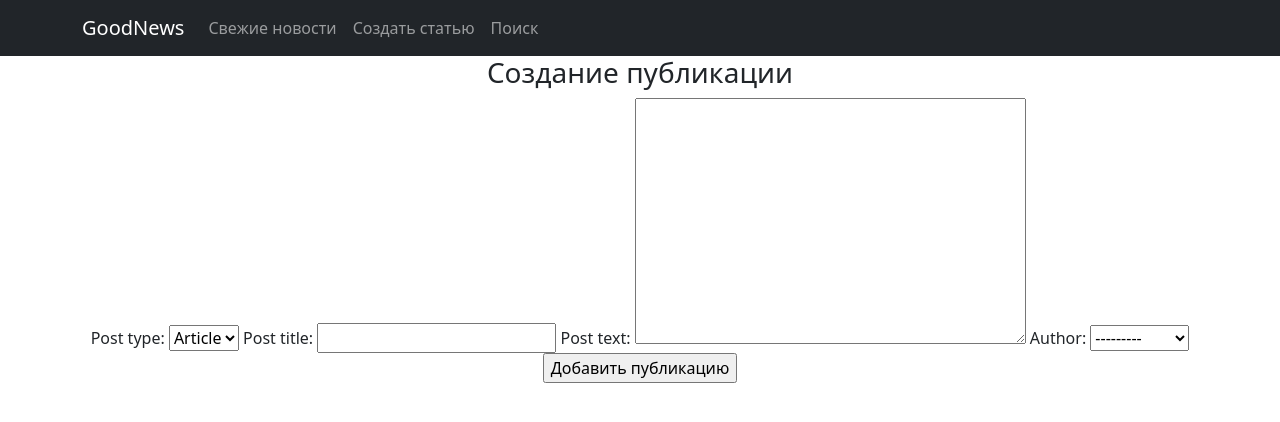
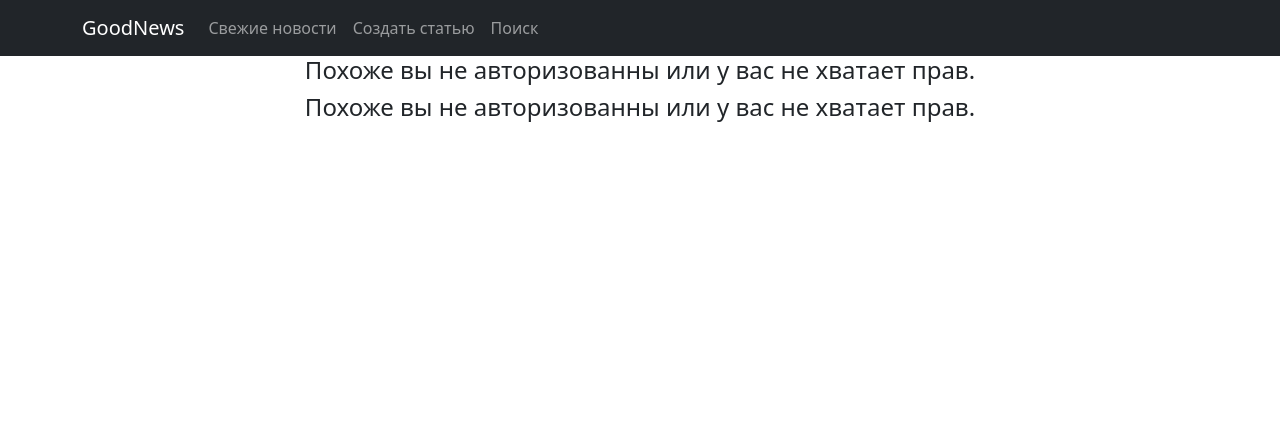
Before and after one commit to XanderMoroz/Homework_8.6.2-HW-03, a Django app: page /news/add in a window 1280 px wide. Shown: the top 422 px of the page. Run offline with Django 4.2, Linux system fonts and the light colour scheme; data comes from the database, SQL or seed files in the repository; both versions use the stored data as it was after the commit; parts of the project's set-up code (start-up, migrations or seed data) failed here and were passed over; some libraries are stand-ins or nearby versions.

Commit message:
Groups: "common", "authors" added

```diff
--- a/GoodNews/news/views.py
+++ b/GoodNews/news/views.py
@@ -1,9 +1,9 @@
 from datetime import datetime
 
-from django.contrib.auth.mixins import LoginRequiredMixin
+from django.contrib.auth.mixins import LoginRequiredMixin, PermissionRequiredMixin
 from django.shortcuts import render
 from django.views.generic import ListView, DetailView, CreateView, UpdateView, DeleteView
-
+from django.views.generic.edit import CreateView
 from .forms import PostForm
 from .models import Post, Category  # импорт нашей модели
 from .filters import PostFilter  # импорт нашего фильтра
@@ -36,8 +36,8 @@ class PostList(ListView):
         context['time_now'] = datetime.utcnow()
         # вписываем наш фильтр (PostFilter) в контекст
         context['filter'] = PostFilter(self.request.GET, queryset=self.get_queryset())
-        #context['categories'] = Category.objects.all()
-        #context['form'] = PostForm()
+        # context['categories'] = Category.objects.all()
+        # context['form'] = PostForm()
         return context
 
     def get_queryset(self):
@@ -45,39 +45,16 @@ class PostList(ListView):
         return PostFilter(self.request.GET, queryset=queryset).qs
 
     def post(self, request, *args, **kwargs):
-        form = self.form_class(request.POST)  # создаём новую форму, забиваем в неё данные из POST-запроса
+        form = self.form_class(request.POST)  # создаём новую форму, вносим в неё данные из POST-запроса
 
-        if form.is_valid():  # если пользователь ввёл всё правильно и нигде не ошибся, то сохраняем новый товар
+        if form.is_valid():  # если пользователь ввёл всё правильно и нигде не ошибся, то сохраняем новeую статью
             form.save()
 
         return super().get(request, *args, **kwargs)
 
-# дженерик для создания объекта
-class PostCreateView(CreateView):
-    template_name = 'news/add.html'
-    form_class = PostForm
 
-# дженерик для редактирования объекта
 
-class PostUpdateView(UpdateView, LoginRequiredMixin):
-    template_name = 'news/add.html'
-    form_class = PostForm
 
-    #
-    def get_object(self, **kwargs):
-        """
-        метод get_object мы используем вместо queryset, чтобы получить информацию об объекте, который мы собираемся редактировать
-        :param kwargs:
-        :return:
-        """
-        id = self.kwargs.get('pk')
-        return Post.objects.get(pk=id)
-
-# дженерик для удаления товара
-class PostDeleteView(DeleteView):
-    template_name = 'news/delete.html'
-    queryset = Post.objects.all()
-    success_url = '/news/'
 
 class Search(ListView):
     # Указываем модель, объекты которой мы будем выводить
@@ -111,7 +88,6 @@ class Search(ListView):
         return PostFilter(self.request.GET, queryset=queryset).qs
 
 
-
 class PostDetail(DetailView):
     # Модель всё та же, но мы хотим получать информацию по отдельной публикации
     model = Post
@@ -120,4 +96,35 @@ class PostDetail(DetailView):
     # Название объекта, в котором будет выбранная пользователем публикация
     context_object_name = 'post_detail'
 
-# Create your views here.
+
+# дженерик для создания объекта
+class PostCreateView(CreateView,LoginRequiredMixin, PermissionRequiredMixin):
+    permission_required = ('news.add_post',)
+    template_name = 'news/add.html'
+    form_class = PostForm
+
+
+
+# дженерик для редактирования объекта
+
+class PostUpdateView(UpdateView, LoginRequiredMixin, PermissionRequiredMixin):
+    permission_required = ('news.change_post',)
+    template_name = 'news/add.html'
+    form_class = PostForm
+
+
+    def get_object(self, **kwargs):
+        """
+        метод get_object мы используем вместо queryset, чтобы получить информацию об объекте, который мы собираемся редактировать
+        :param kwargs:
+        :return: объект класса Post
+        """
+        id = self.kwargs.get('pk')
+        return Post.objects.get(pk=id)
+
+
+# дженерик для удаления товара
+class PostDeleteView(DeleteView):
+    template_name = 'news/delete.html'
+    queryset = Post.objects.all()
+    success_url = '/news/'
--- a/GoodNews/templates/flatpages/default.html
+++ b/GoodNews/templates/flatpages/default.html
@@ -15,7 +15,7 @@
         <!-- Responsive navbar-->
         <nav class="navbar navbar-expand-lg navbar-dark bg-dark static-top">
            <div class="container">
-               <a class="navbar-brand" href="#">GoodNews</a>
+               <a class="navbar-brand" href="/">GoodNews</a>
                <button class="navbar-toggler" type="button" data-toggle="collapse"
                        data-target="#navbarResponsive"
                        aria-controls="navbarResponsive" aria-expanded="false"
--- a/GoodNews/templates/news/add.html
+++ b/GoodNews/templates/news/add.html
@@ -3,10 +3,19 @@
 {% block title %} Product list {% endblock title %}
 
 {% block content %}
+{% if 'news.add_post' in perms %} <!-- проверка разрешений -->
 <h3>Создание публикации</h3>
+
+
 <form method="POST">
     {% csrf_token %}
     {{ form }} <!-- Теперь нам нужна только готовая форма и кнопка -->
     <input type="submit" value="Добавить публикацию">
 </form>
+{% else %}
+<h4>Похоже вы не авторизованны или у вас не хватает прав.</h4>
+<h4>Похоже вы не авторизованны или у вас не хватает прав.</h4>
+
+{% endif %}
+
 {% endblock content %}
```
Also changed, not shown: GoodNews/db.sqlite3.
